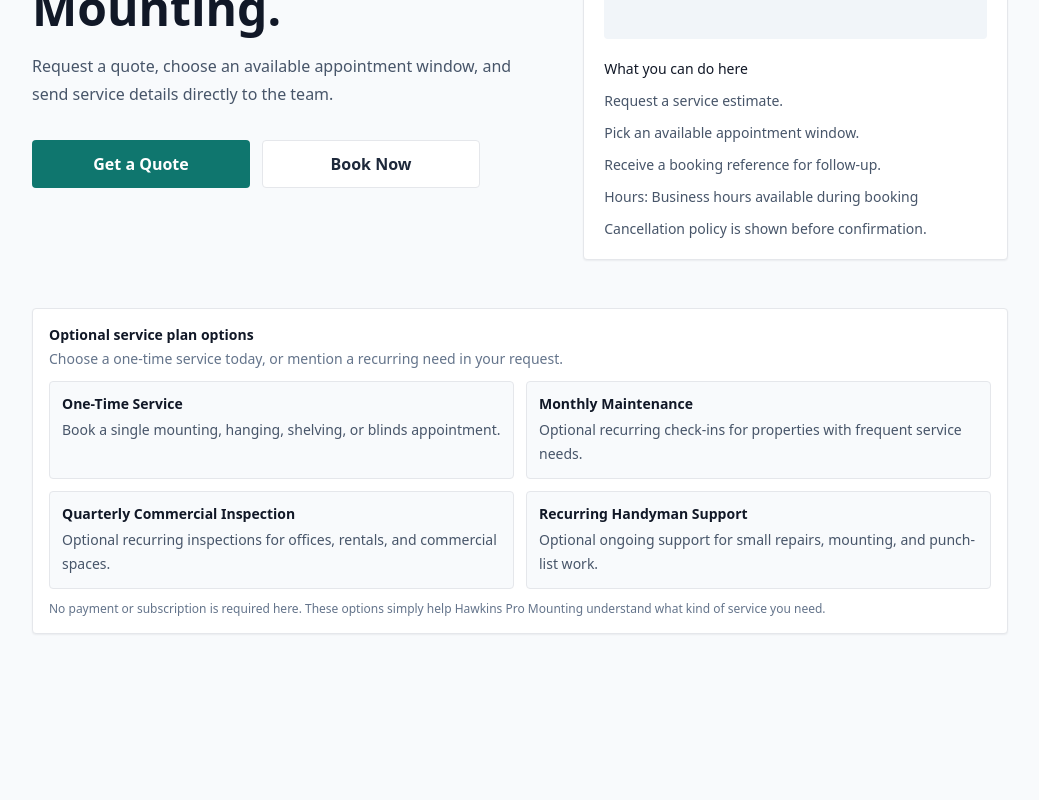
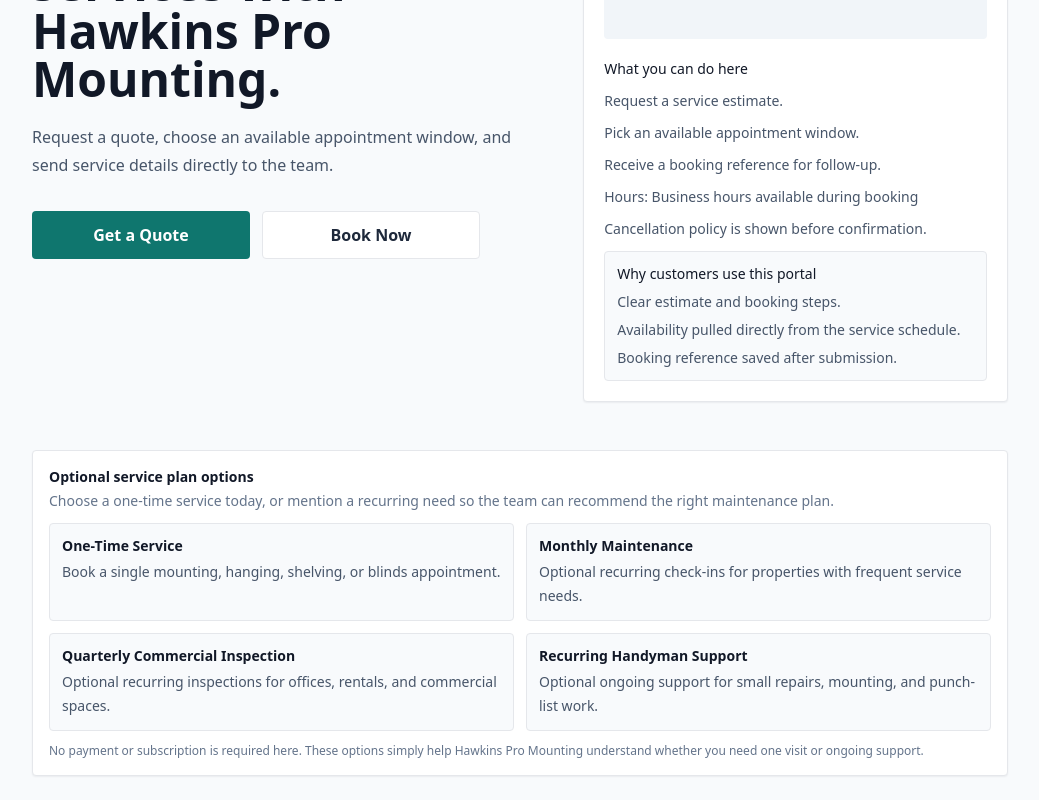
Before and after one commit to chrishaudh/noviq-portal, a Next.js app: page / in a window 1280 px wide. Shown: the part 381-1181 px from the top of the page, without its empty margins (120-1159 px from the left). Before the commit the page ends 1039 px from the top, so only its background shows below. Built offline with nearby package versions, Linux system fonts and the light colour scheme; no server answers.

Commit message:
Sprint 21 customer portal demo readiness polish

```diff
--- a/app/page.tsx
+++ b/app/page.tsx
@@ -60,6 +60,12 @@
               <p>Receive a booking reference for follow-up.</p>
               <p>Hours: {hours}</p>
               <p>{settings?.cancellation_policy ?? "Cancellation policy is shown before confirmation."}</p>
+              <div className="grid gap-2 rounded border border-line bg-slate-50 p-3 text-left">
+                <p className="font-medium text-ink">Why customers use this portal</p>
+                <p>Clear estimate and booking steps.</p>
+                <p>Availability pulled directly from the service schedule.</p>
+                <p>Booking reference saved after submission.</p>
+              </div>
             </div>
           </div>
         </div>
--- a/components/ServicePlanOptions.tsx
+++ b/components/ServicePlanOptions.tsx
@@ -22,7 +22,7 @@
     <section className="rounded border border-line bg-white p-4 shadow-soft">
       <div className="mb-3">
         <p className="text-sm font-semibold text-ink">Optional service plan options</p>
-        <p className="mt-1 text-sm text-slate-500">Choose a one-time service today, or mention a recurring need in your request.</p>
+        <p className="mt-1 text-sm text-slate-500">Choose a one-time service today, or mention a recurring need so the team can recommend the right maintenance plan.</p>
       </div>
       <div className="grid gap-3 sm:grid-cols-2">
         {plans.map((plan) => (
@@ -32,7 +32,7 @@
           </article>
         ))}
       </div>
-      <p className="mt-3 text-xs text-slate-500">No payment or subscription is required here. These options simply help Hawkins Pro Mounting understand what kind of service you need.</p>
+      <p className="mt-3 text-xs text-slate-500">No payment or subscription is required here. These options simply help Hawkins Pro Mounting understand whether you need one visit or ongoing support.</p>
     </section>
   );
 }
```
